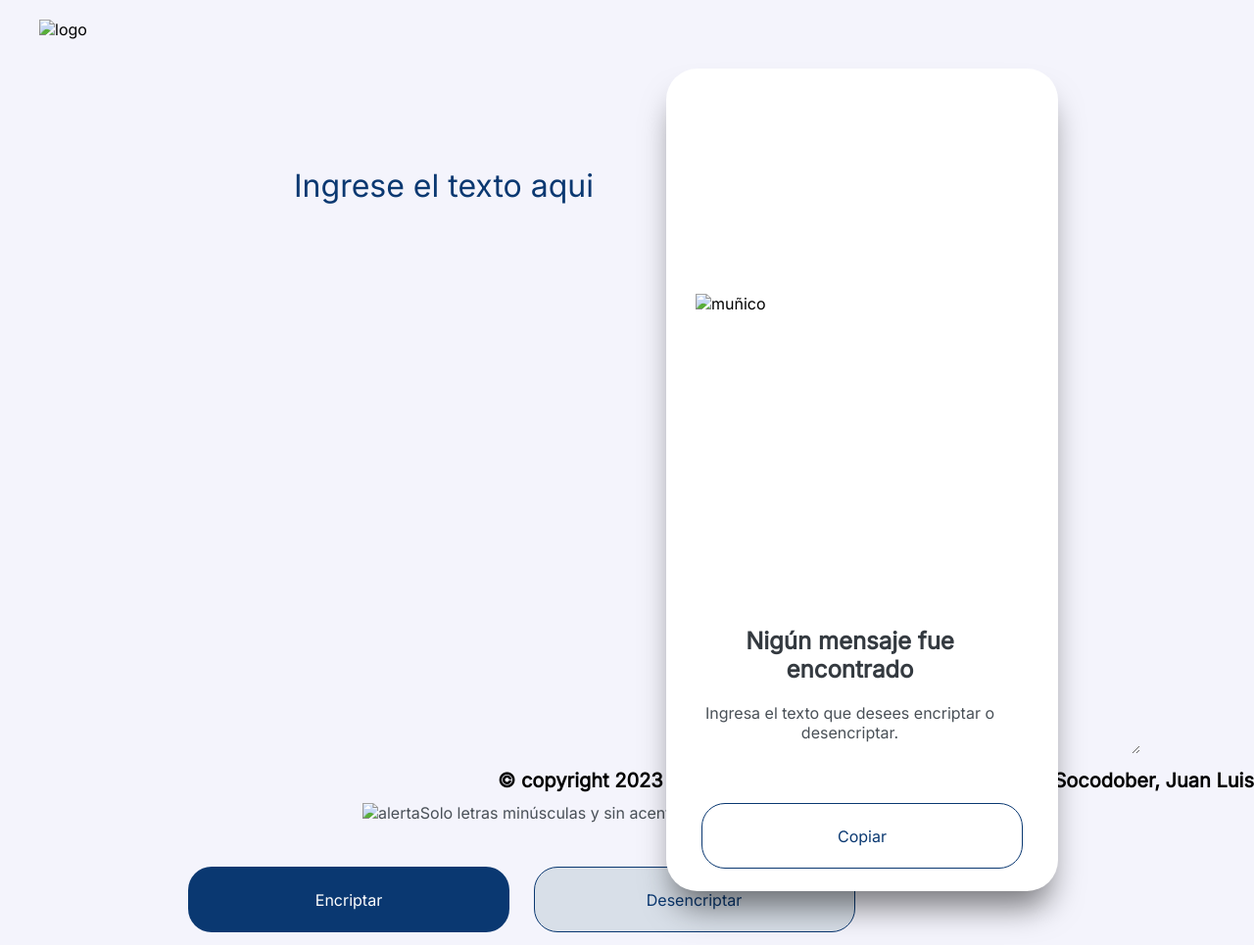
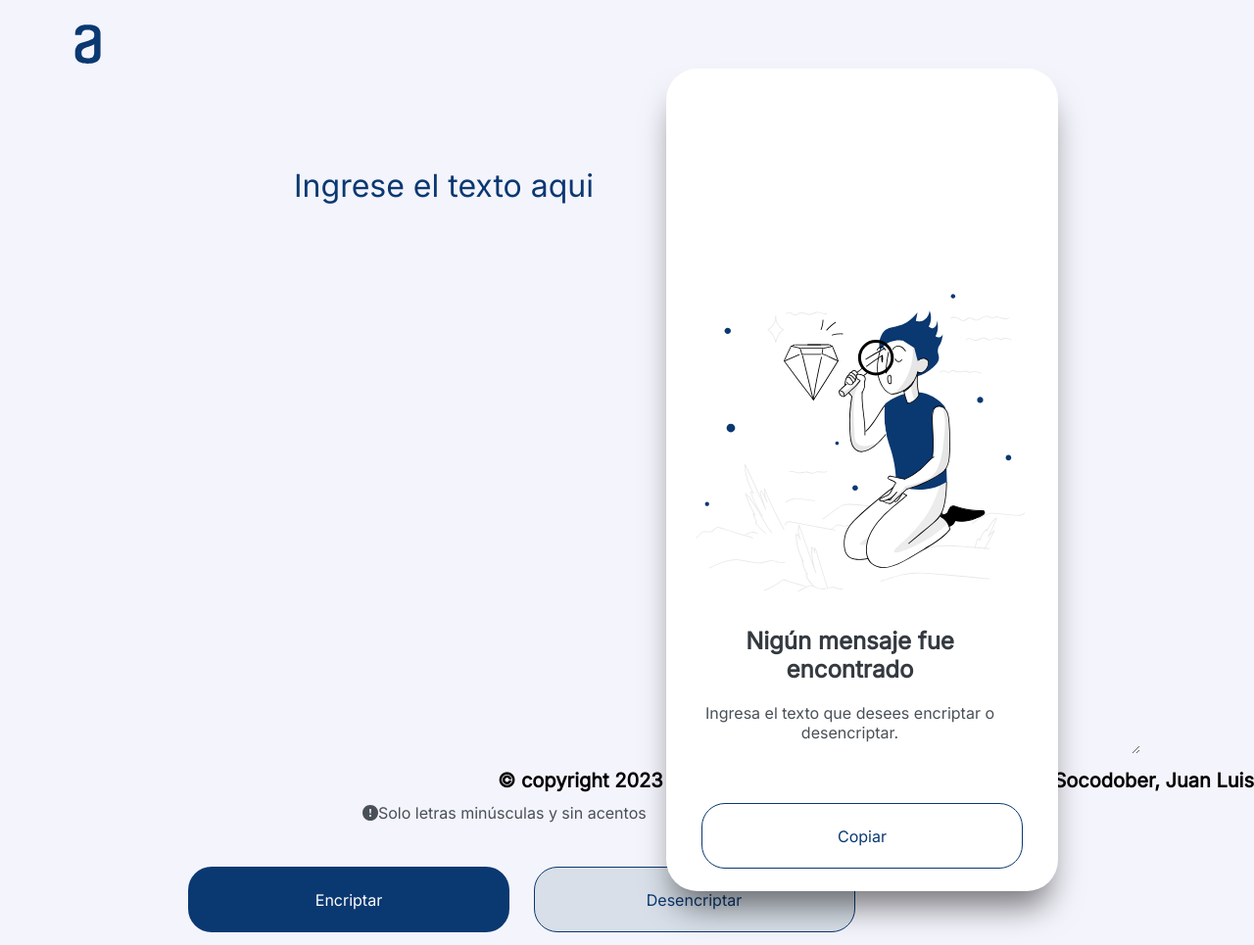
Before and after one commit to Juance124/ENCRIPTADOR1, a plain HTML site: page index.html in a window 1280 px wide. Shown: the top 965 px of the page at 98% size. Drawn offline with Linux system fonts and the light colour scheme.

Commit message:
Update index.html

```diff
--- a/index.html
+++ b/index.html
@@ -11,7 +11,7 @@
 </head>
 <body>
     <header>
-        <img class="logo" src="Imagenes/Logo.svg" alt="logo">
+        <img class="logo" src="Logo.svg" alt="logo">
     </header>
     <main>
         <section class="seccion1">
@@ -19,7 +19,7 @@
                 <textarea placeholder="Ingrese el texto aqui" class="cajatexto"></textarea>
             </div>
             <div class="alerta">
-                <img src="Imagenes/alerta.svg" alt="alerta">
+                <img src="alerta.svg" alt="alerta">
                 <p>Solo letras minúsculas y sin acentos</p>
             </div>
             <div class="contenedor-botones">
@@ -29,7 +29,7 @@
         </section>
         <section class="seccion2">
             <div class="contenedormunieco">
-                <img src="Imagenes/Muñeco.svg" alt="muñico">
+                <img src="Muñeco.svg" alt="muñico">
             </div>
             <div class="contenedor-parrafo">
                 <h3>Nigún mensaje fue <br> encontrado</h3>
```
